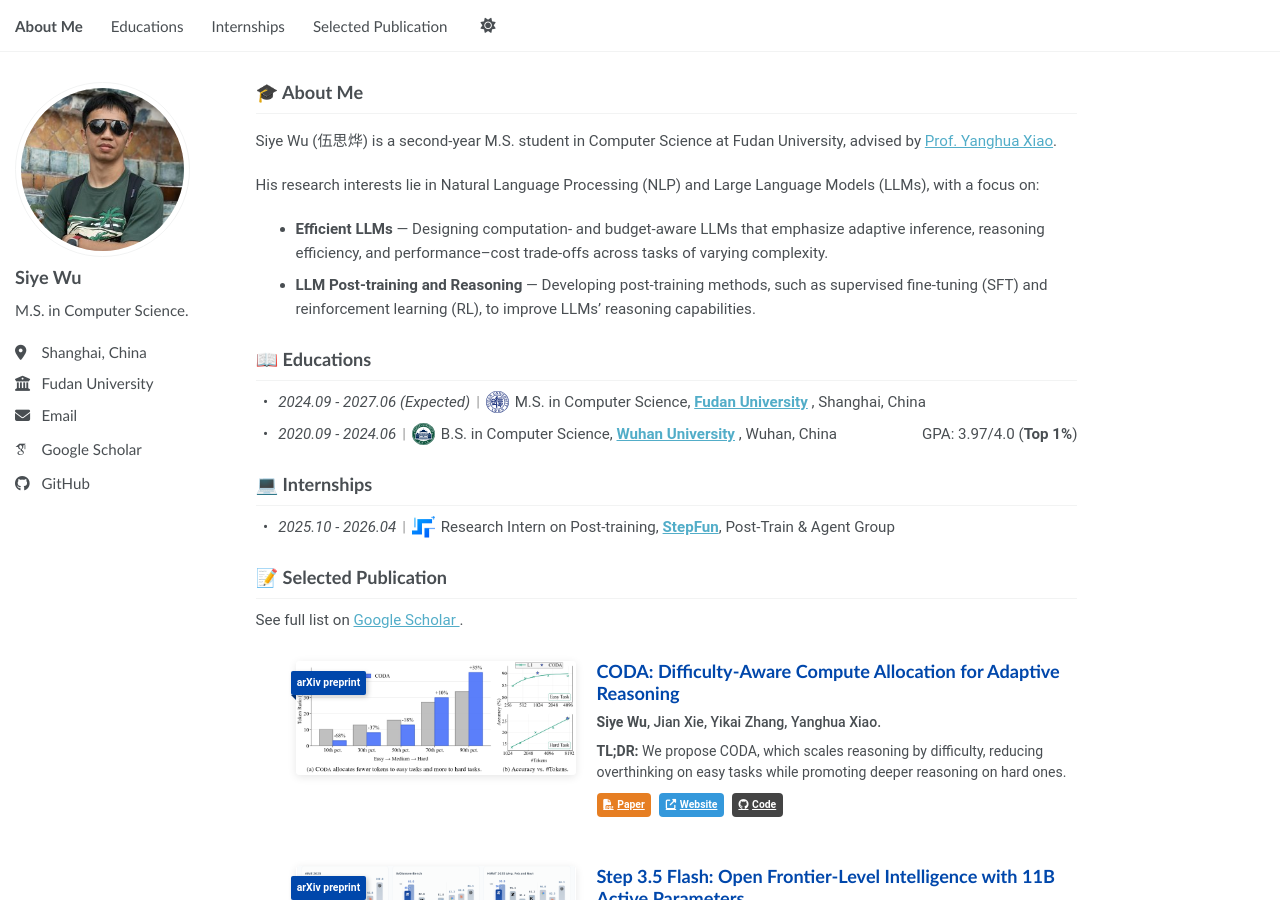
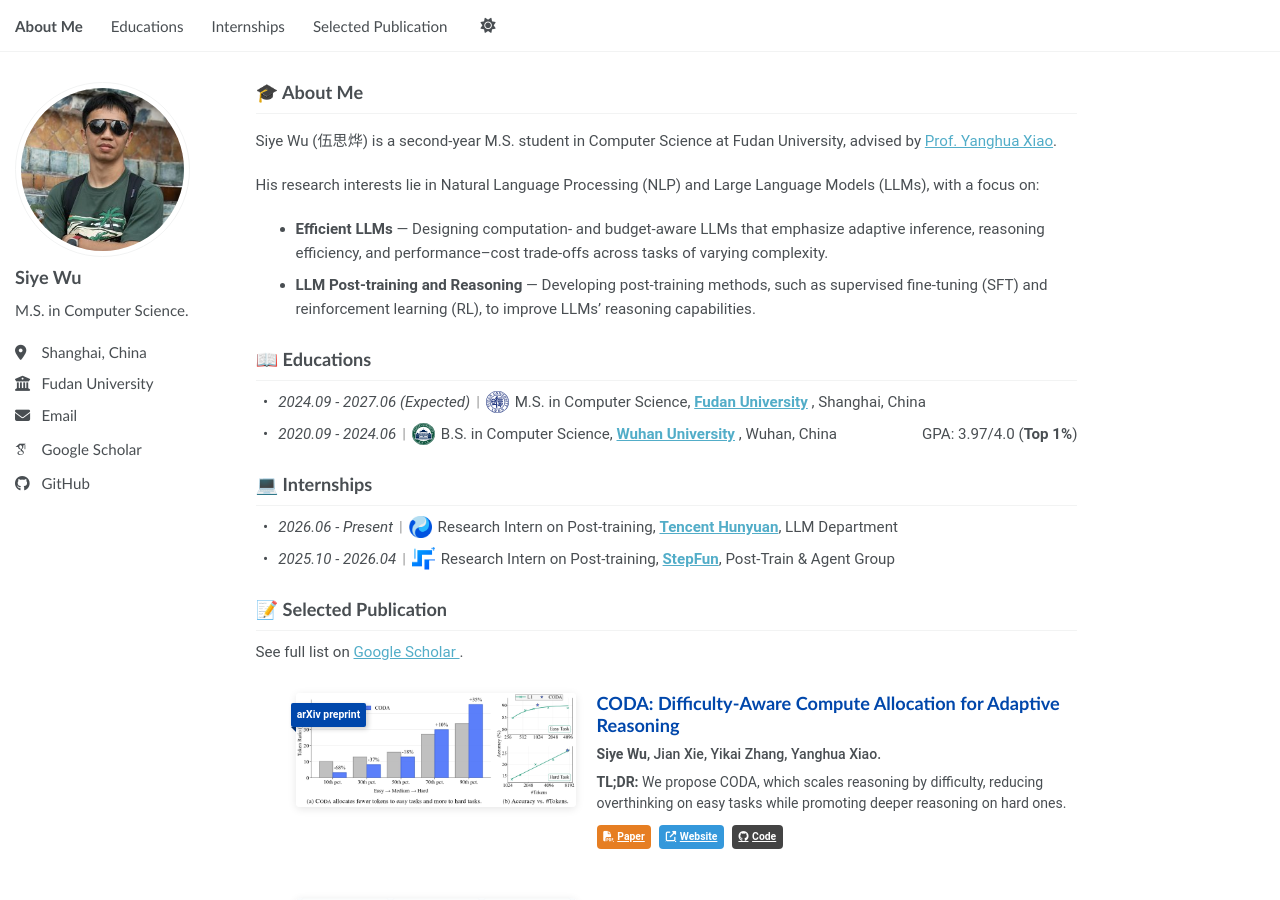
Before and after one commit to Di-viner/Di-viner.github.io, a Jekyll site: the page built from _pages/about.md, in a window 1280 px wide and 900 px high. Built offline with Jekyll 4.4.1, drawn with Linux system fonts in a browser that asks for light colours; some web fonts are replaced; a script bundle is joined from its source files by our own code; library files that are not in the unit come from our copies.

Commit message:
Add Tencent Hunyuan internship details to CV

```diff
--- a/_data/cv.json
+++ b/_data/cv.json
@@ -28,6 +28,16 @@
   },
   "about": "Siye Wu (伍思烨) is a second-year M.S. student in Computer Science at Fudan University, advised by [Prof. Yanghua Xiao](https://scholar.google.com/citations?user=odFW4FoAAAAJ&hl=en&oi=ao).\n\nHis research interests lie in Natural Language Processing (NLP) and Large Language Models (LLMs), with a focus on:\n\n- **Efficient LLMs** — Designing computation- and budget-aware LLMs that emphasize adaptive inference, reasoning efficiency, and performance–cost trade-offs across tasks of varying complexity.\n- **LLM Post-training and Reasoning** — Developing post-training methods, such as supervised fine-tuning (SFT) and reinforcement learning (RL), to improve LLMs' reasoning capabilities.",
   "work": [
+    {
+      "company": "Tencent Hunyuan",
+      "position": "Research Intern on Post-training",
+      "website": "https://hunyuan.tencent.com/",
+      "startDate": "2026.06",
+      "endDate": "Present",
+      "summary": "LLM Department",
+      "highlights": [],
+      "logo": "images/hy.webp"
+    },
     {
       "company": "StepFun",
       "position": "Research Intern on Post-training",
```
Also changed, not shown: images/hy.webp (added).
